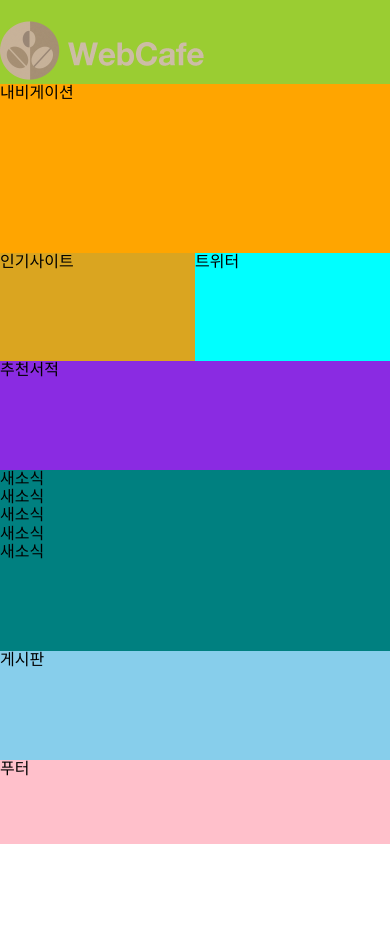
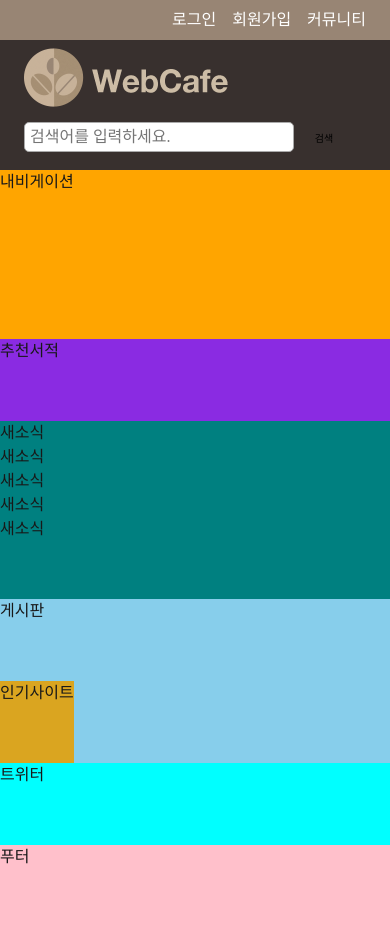
Before and after one commit to editakim/RWD, a plain HTML site: page index.html in a window 390 px wide. Before the commit the page ends 844 px from the top, so only its background shows below. Drawn offline with Linux system fonts and the light colour scheme; a web font is replaced by a local one.

Commit message:
header 디자인 완성
- 모바일 및 데스크탑 로고
- 모바일 및 데스크탑 멤버링크
- 모바일 및 데스크탑 검색

```diff
--- a/css/style.css
+++ b/css/style.css
@@ -1,10 +1,50 @@
 @charset "utf-8";
 @import url(./normalize.css);
+*, *::before, *::after {
+  box-sizing: border-box;
+  font-family: 'Spoqa Han Sans', 'Sans-serif';
+}
+html {
+  font-size: 10px;
+}
+body{
+  font-weight: 300;
+  font-size: 1.6rem;
+  color: #181818;
+  background-color: #fff;
+  line-height: 1.5;
+}
+a {
+  text-decoration: none;
+  color: inherit;
+}
+
+/*제목 초기화*/
+h1, h2, h3, h4, h5, h6 {
+  font-size: 1em;
+  font-weight: 300;
+}
+fieldset{
+  border: 0;
+  margin: 0;
+  padding:0;
+}
+/*공통 숨김 콘텐츠*/
+legend, .ally-hidden{
+  background-color: pink;
+  position: absolute;
+  top: -9999em;
+  width: 1px;
+  height: 1px;
+  margin:-1px;
+  overflow: hidden;
+  clip: rect(0,0,0,0);
+  clip-path: polygon(0 0, 0 0, 0 0);
+}
 
 /* All device */
 
 .container {
-  background-color: silver;
   display: flex;
   flex-flow: row wrap;
 }
@@ -13,11 +53,67 @@
 .header, .navigation, .main, .footer {
   width: 100%;
 }
-
+/* 공통 헤더 */
 
 .header {
-  background-color: yellowgreen;
-  height: 10vh;
+  padding-bottom: 1em;
+  display: flex;
+  flex-flow: row wrap;
+}
+
+.heade, .main {
+  width: 1000px;
+}
+.logo, .member, .search {
+  width: 100%;
+}
+/*공통 멤버링크*/
+.member {
+  order:-1;
+  margin: 0;
+  list-style: none;
+  padding: 0;
+  display: flex;
+  justify-content: flex-end;
+  padding: 2px 0;
+}
+.member a{
+ display: inline-block;
+ padding: 0.5em 0;
+ margin-left: 1em;
+}
+
+/*공통 로고*/
+.logo{
+  margin-top: 0.5em;
+  margin-bottom: 0.5em;
+}
+/*공통 검색 */
+.search{
+  order: 1;
+}
+input[type="search"], .btn-search{
+
+}
+input[type="search"]{
+  border: 1px solid #aaa;
+  border-radius: 5px;
+  padding: 2px 5px;
+  width: 100%;
+  height: 3rem;
+}
+
+input[type="search"]:focus::-webkit-input-placeholder { /* Chrome/Opera/Safari */
+  color:transparent;
+}
+input[type="search"]:focus::-moz-placeholder { /* Firefox 19+ */
+  color: transparent;
+}
+input[type="search"]:focus:-ms-input-placeholder { /* IE 10+ */
+  color: transparent;
+}
+input[type="search"]:focus:-moz-placeholder { /* Firefox 18- */
+  color: transparent;
 }
 
 .navigation {
@@ -56,11 +152,56 @@
 
 /* Mobile Device */
 @media screen and (max-width: 1000px) {
-  .favorite, .twitter {
-    width: 50%;
-    order: -1;
-   }
+  /* 모바일 헤더 */
+  .header{
+    background-color: #38302e;
   }
+  .logo, .member, .search {
+    padding: 0 1.5em; /* 16 * 1.5=24px */
+  }
+  .member{
+    background-color: #988574;
+    color: #fff;
+    }
+    .member a{
+      margin-left: 1em;
+    }
+  .bar{
+    display: none;
+  }
+  .logo{
+    margin-top: 0.5em;
+    margin-bottom: 0.5em;
+  }
+  /*모바일 검색*/
+  .search fieldset {
+    font-size: 0;
+  }
+
+  input[type="search"]{
+    width: calc(100% - 4.5em);
+    font-size: 1.6rem;
+  }
+  .btn-search{
+    width:3rem;
+    height:3rem;
+    font-size:1rem;
+    padding: 0;
+    border: 0;
+    background: transparent;
+    position: relative;
+    margin-left: 1.5rem;
+  }
+  .btn-search::after{
+    content: "";
+    position: absolute;
+    top: 0;
+    left: 0;
+    width: 100%;
+    height: 100%;
+    background-color: url(./images/btn_search.png) no-repeat 0 0 / cover;
+  }
+}
 
 /* Desktop Device */
 @media screen and (min-width: 1000px) {
@@ -71,7 +212,39 @@
   .header, .main {
     width: 1000px;
   }
-
+  .header {
+    position: relative;
+  }
+  .bar{
+  margin: 0 0.5em;
+  }
+  /* 데스크탑 로고 */
+  .logo {
+    margin:0;
+    width: initial;
+    position: absolute;
+    top: 50%;
+    left: 0;
+    transform: translateY(-50%);
+  }
+  /* 데스크탑 검색 */
+  .search {
+    text-align: right;
+  }
+  input[type="search"]{
+    width: 25em;
+  }
+  .btn-search {
+    border: 1px solid #aaa;
+    background: #988574;
+    color: #fff;
+    height: 3rem;
+    padding: 0.15em 1em;
+    border-radius: 5px;
+  }
+  .header{
+  position: relative;
+  }
   .main {
     justify-content: space-between;
   }
```
Also changed, not shown: webcafe.html (+1 -1 lines).
